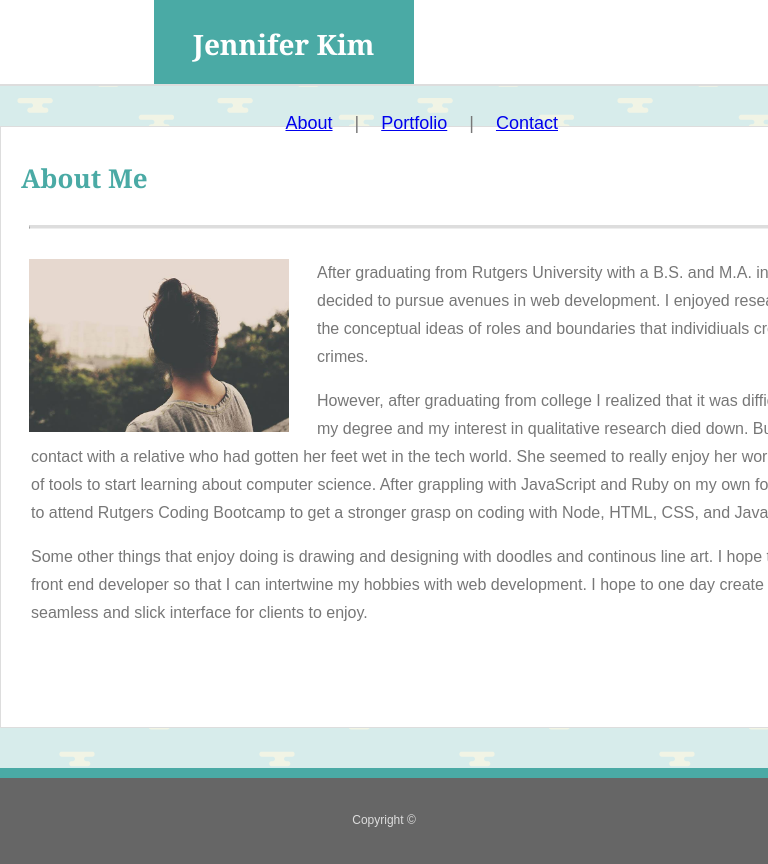
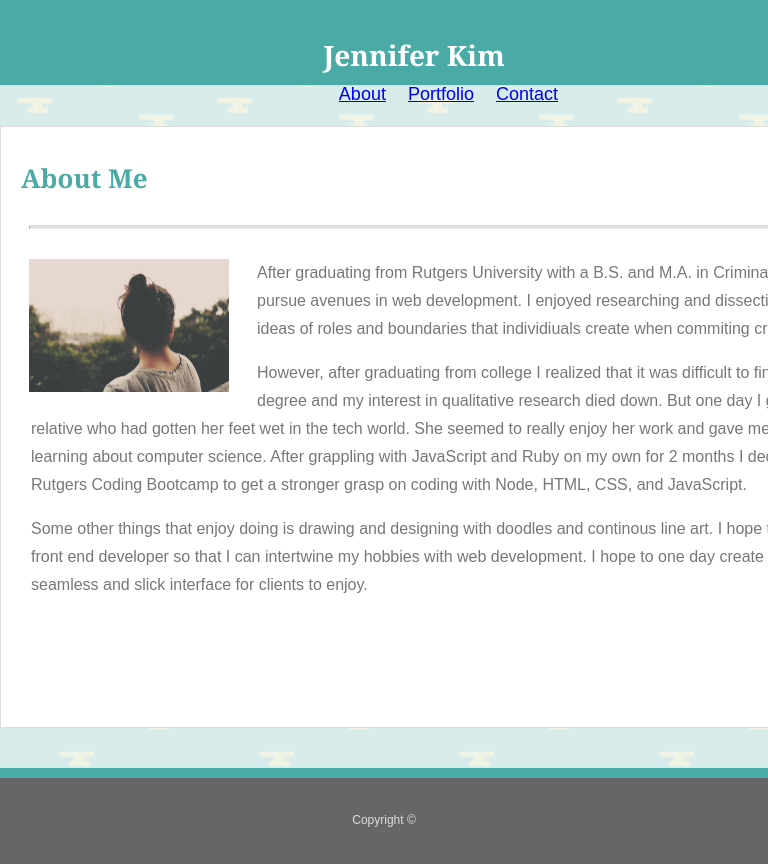
Before and after one commit to jk1138/Responsive-Portfolio, a plain HTML site: page index.html in a window 768 px wide. Shown: the top 864 px of the page. Drawn offline with Linux system fonts and the light colour scheme.

Commit message:
finished adding the tags but need to alter some dimensions

```diff
--- a/assets/css/style.css
+++ b/assets/css/style.css
@@ -285,3 +285,44 @@ footer {
     border-top: 10px solid #4aaaa5;
     clear: both;
 }
+                                /* MEDIA QUERIES  */
+/* DESKTOP */
+@media (max-width: 980px) {
+    header {position: static;
+    }
+/* TABLET */
+@media (max-width: 768px) {
+    header {
+        position: static;
+    }
+    #bio-image {
+        width: 100px;
+    }
+}
+/* PHONE */
+ @media screen and (min-width: 640px) {
+        #bio-image {
+        width: 200px;
+        }
+
+        #bluebox {
+            width: 100%;
+            height: 25px;
+            font-size: 24px;
+            line-height: 50px;
+            position: static;
+            float: left;
+            margin-left: 0;
+            text-align: center;
+          }
+
+       .navbar {
+         text-align: center;
+         padding-top: 0;
+       }
+
+      #main_summary,
+      #form,
+      #portfolio {
+        clear: top;
+      }
--- a/index.html
+++ b/index.html
@@ -3,6 +3,7 @@
 
 <head>
     <meta charset="utf-8" />
+    <meta name="viewport" content="width=device-width, initial-scale=1">
     <title>About Me</title>
     <link rel="stylesheet" type="text/css" href="assets/css/reset.css">
     <link rel="stylesheet" type="text/css" href="assets/css/style.css">
@@ -18,9 +19,9 @@
         <nav>
             <ul class="navbar">
                 <li><a href="index.html">About</a></li>
-                <li>|</li>
+
                 <li><a href="portfolio.html">Portfolio</a></li>
-                <li>|</li>
+
                 <li><a href="contact.html">Contact</a></li>
             </ul>
         </nav>
```
Also changed, not shown: contact.html (+3 -2 lines), portfolio.html (+3 -2 lines), 3 other files.
